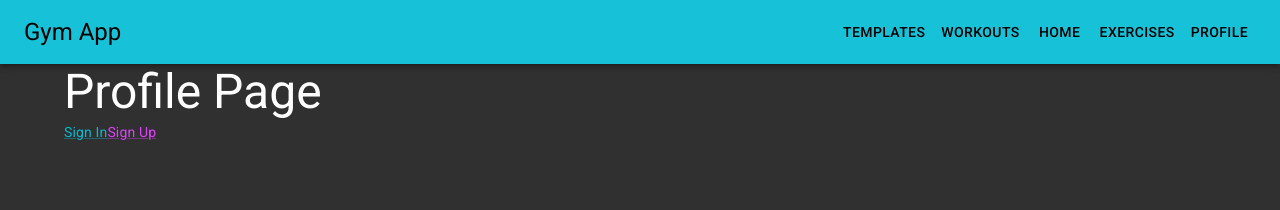
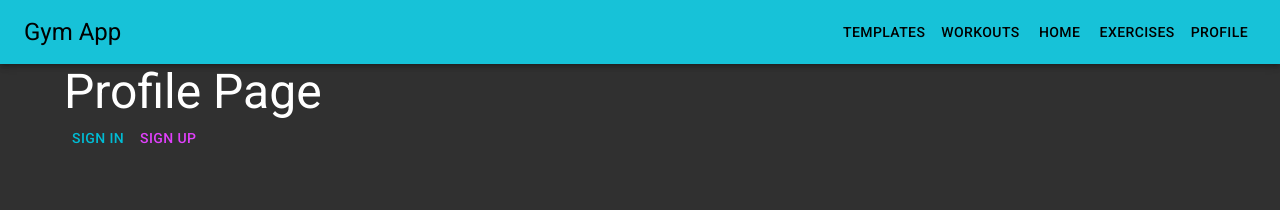
Before and after one commit to toukolonka/gym, a React (Create React App) app in the folder client/: page /profile in a window 1280 px wide. Shown: the top 210 px of the page. Built offline with nearby package versions, Linux system fonts and the light colour scheme.

Commit message:
Modified profile page links

```diff
--- a/client/src/pages/Profile/Profile.jsx
+++ b/client/src/pages/Profile/Profile.jsx
@@ -1,25 +1,15 @@
 import React from 'react';
 import Typography from '@mui/material/Typography';
-import Link from '@mui/material/Link';
-import Grid from '@mui/material/Grid';
+import { Link } from 'react-router-dom';
+import { Button } from '@mui/material';
 
 const Profile = () => (
   <>
     <Typography variant="h3" component="h3">
       Profile Page
     </Typography>
-    <Grid container>
-      <Grid item>
-        <Link href="/sign-in" variant="body2">
-          Sign In
-        </Link>
-      </Grid>
-      <Grid item>
-        <Link href="/sign-up" variant="body2" color="secondary">
-          Sign Up
-        </Link>
-      </Grid>
-    </Grid>
+    <Button color="primary" component={Link} to="/sign-in">Sign In</Button>
+    <Button color="secondary" component={Link} to="/sign-up">Sign Up</Button>
   </>
 );
 
```
